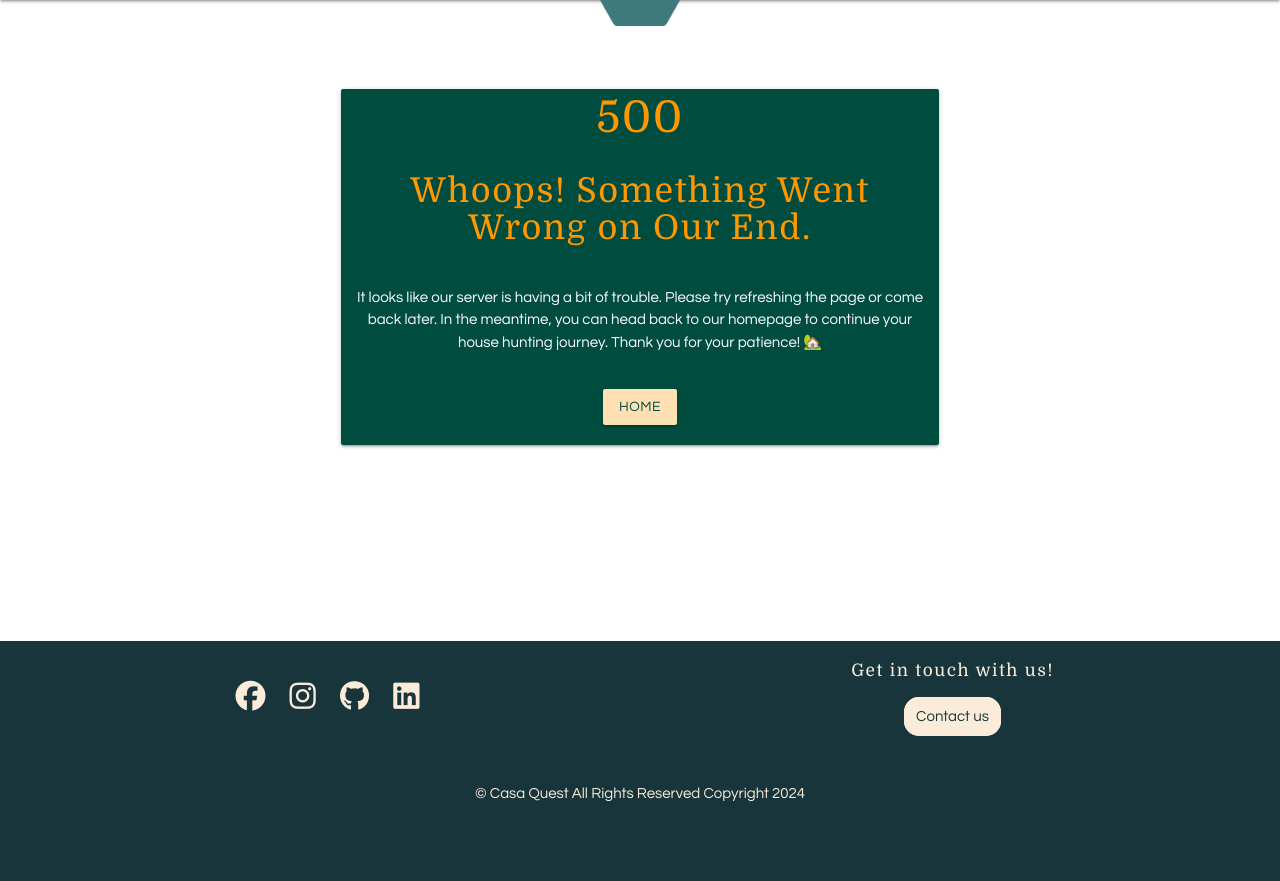
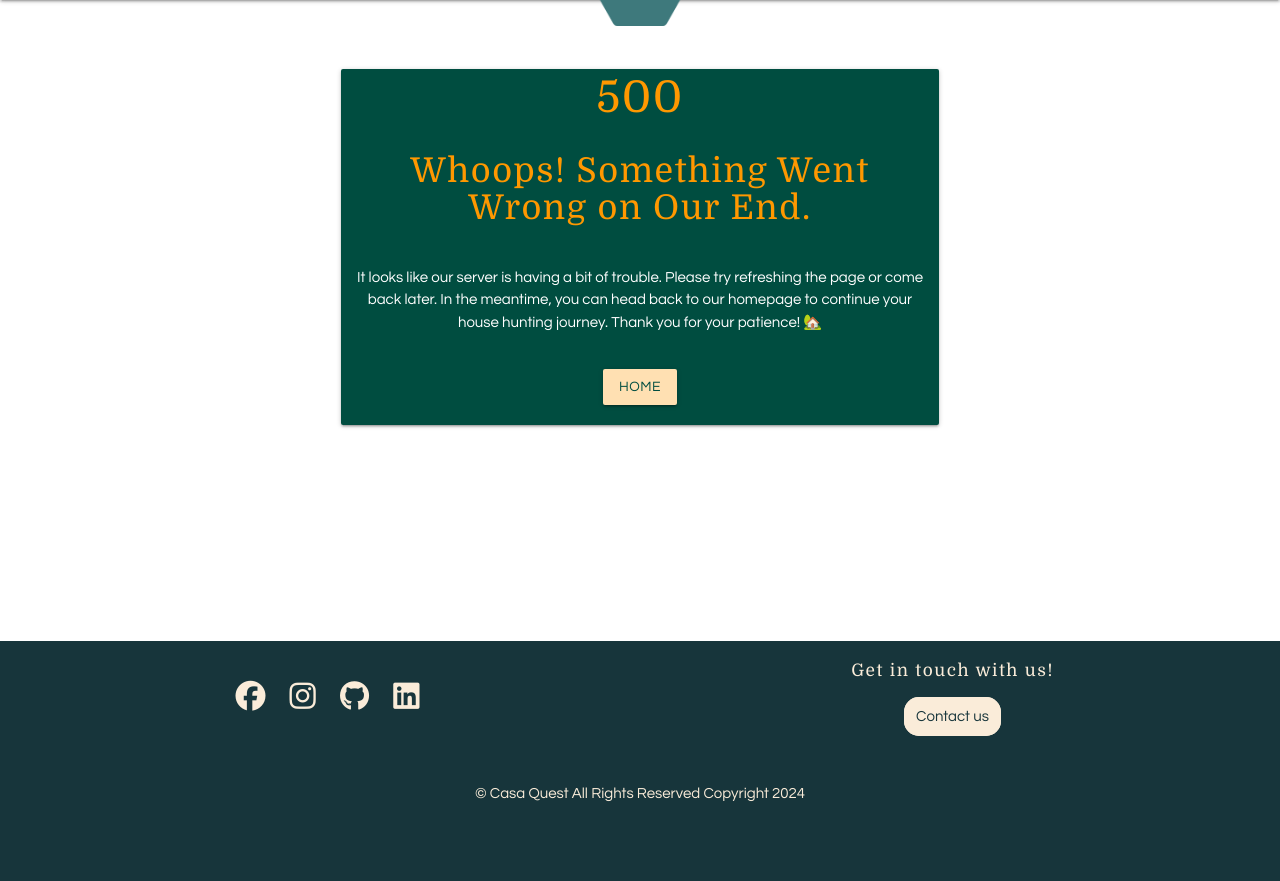
Before and after one commit to mikavir/casa-quest, a Flask app: page /500 in a window 1280 px wide. Shown: the part 64-945 px from the top of the page. Run offline with Flask 3, Linux system fonts and the light colour scheme; some libraries are stand-ins or nearby versions.

Commit message:
Fix container of the content

```diff
--- a/templates/403.html
+++ b/templates/403.html
@@ -6,7 +6,7 @@
 <!-- Main content -->
 {% block content %}
 
-<div class="container push-container p-5">
+<div class="container page-container center">
     <div class="row p-2">
         <div class="col s12 card-panel teal darken-4 m8 offset-m2 center ">
             <!-- Heading -->
--- a/templates/404.html
+++ b/templates/404.html
@@ -5,7 +5,7 @@
 {% endblock %}
 <!-- Main Content -->
 {% block content %}
-<div class="container-fluid push-container center ">
+<div class="container page-container center ">
     <div class="row p-5">
         <div class="col s12 card-panel teal darken-4 m8 offset-m2 center">
             <!-- Heading -->
--- a/templates/500.html
+++ b/templates/500.html
@@ -5,10 +5,10 @@
 {% endblock %}
 <!-- Main Content -->
 {% block content %}
-<div class="container push-container p-5">
+<div class="container page-container center">
     <div class="row p-5">
         <!-- Heading -->
-        <div class="col s12 card-panel teal darken-4  m8 offset-m2 center">
+        <div class="col s12 card-panel teal darken-4  m8 offset-m2 mx-auto center">
             <div class="row mb-5">
                 <div class="col s12 orange-text text lighten-2">
                     <h3>500</h3>
```
